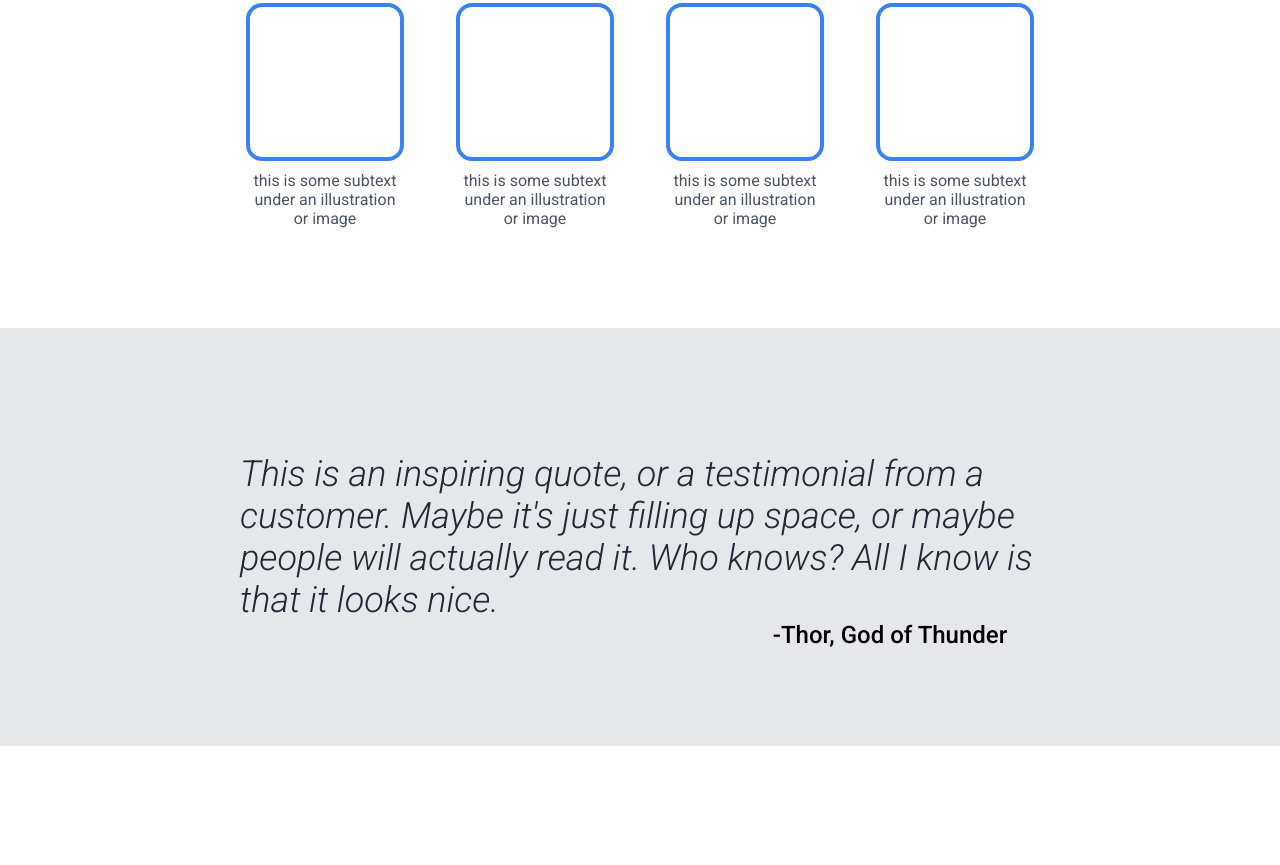
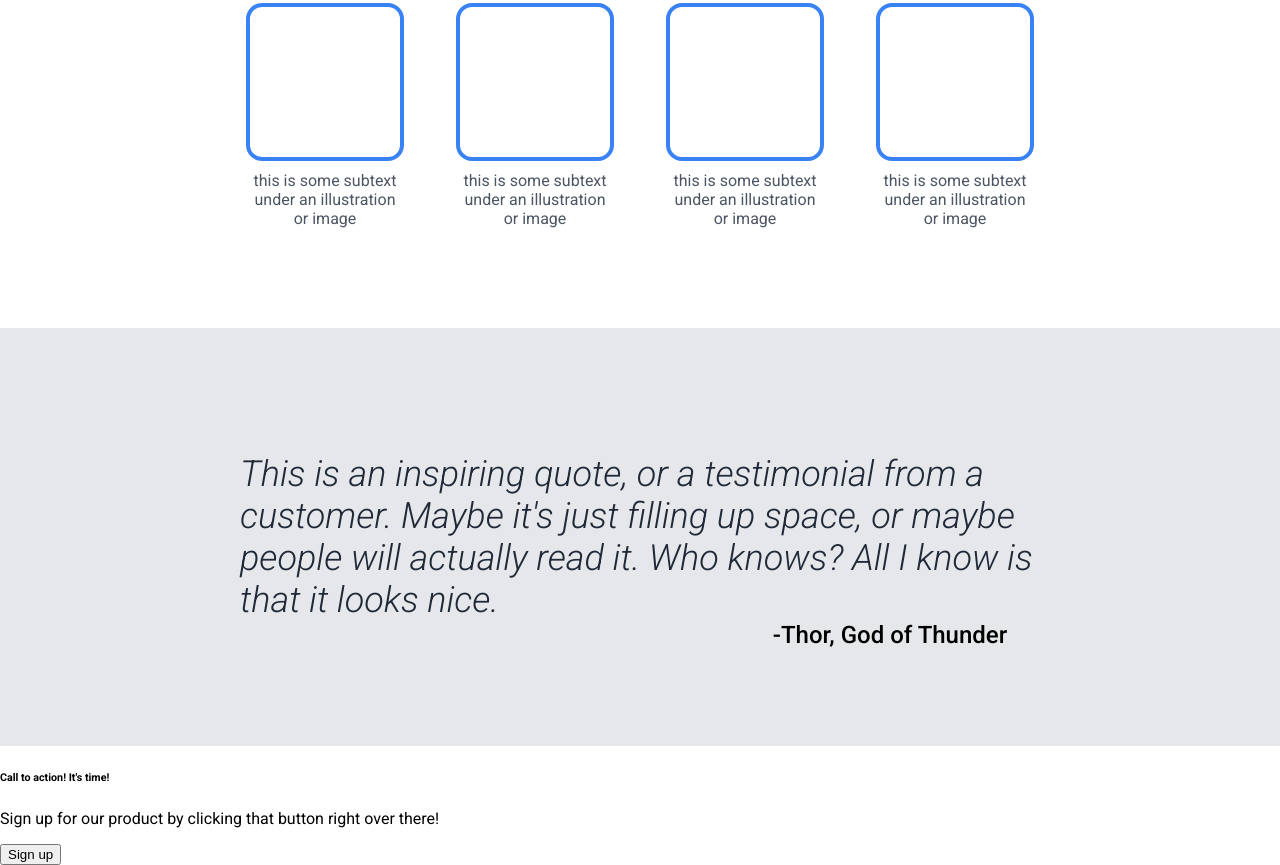
Before and after one commit to icorvus/ragdoll-page, a plain HTML site: page index.html in a window 1280 px wide. Shown: the part 643-1508 px from the top of the page. Before the commit the page ends 1389 px from the top, so only its background shows below. Drawn offline with Linux system fonts and the light colour scheme.

Commit message:
Added call to action section html

```diff
--- a/index.html
+++ b/index.html
@@ -58,6 +58,15 @@
         <h6 class="quote-author">-Thor, God of Thunder</h6>
       </div>
 
+      <div class="cta">
+        <div class="cta-text">
+          <h6 class="cta-head">Call to action! It's time!</h6>
+          <p class="cta-subtext">Sign up for our product by clicking that button right over there!</p>
+        </div>
+        <button class="cta-button">Sign up</button>
+      </div>
+
+
     </div>
   </body>
 </html>
```
